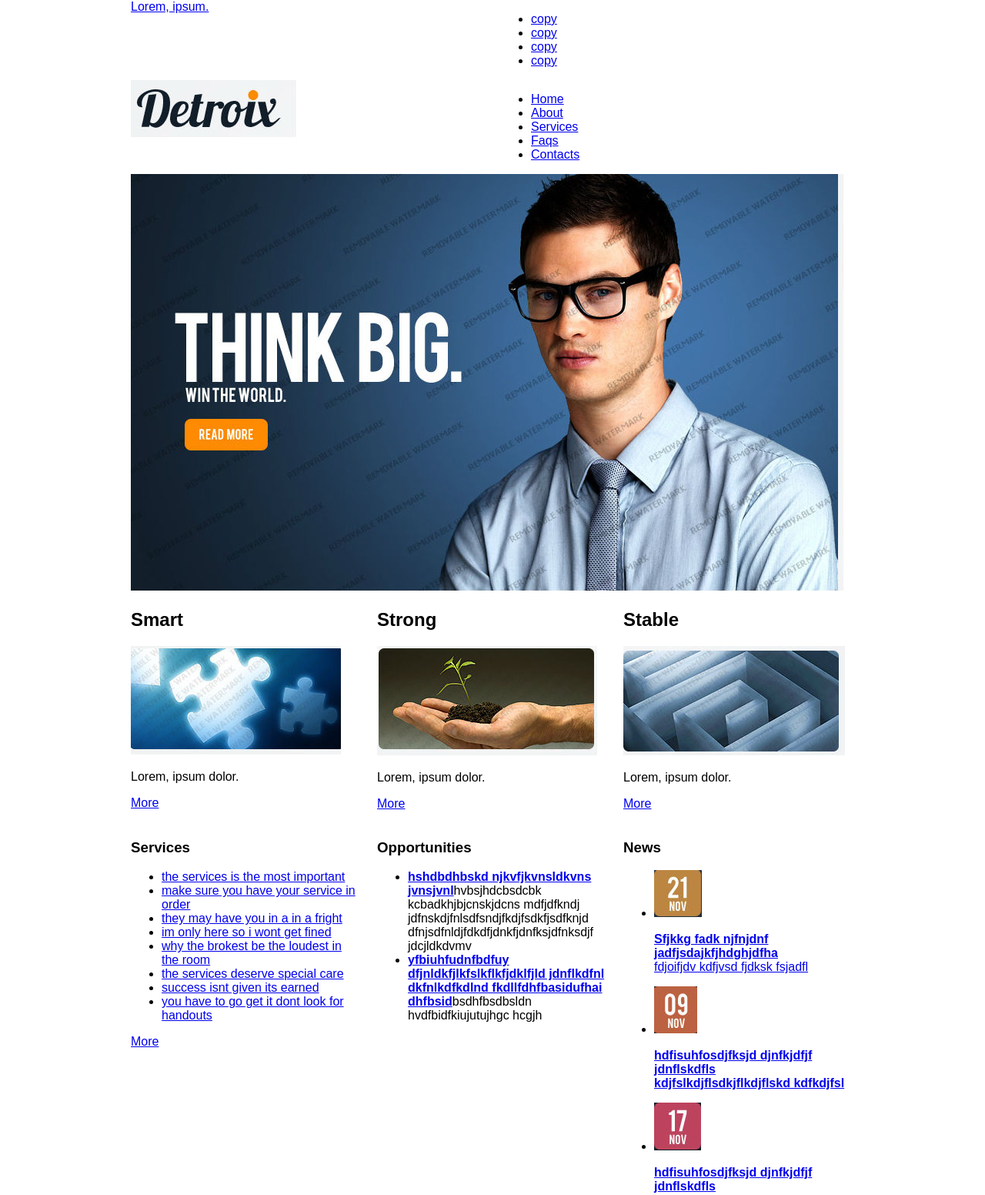
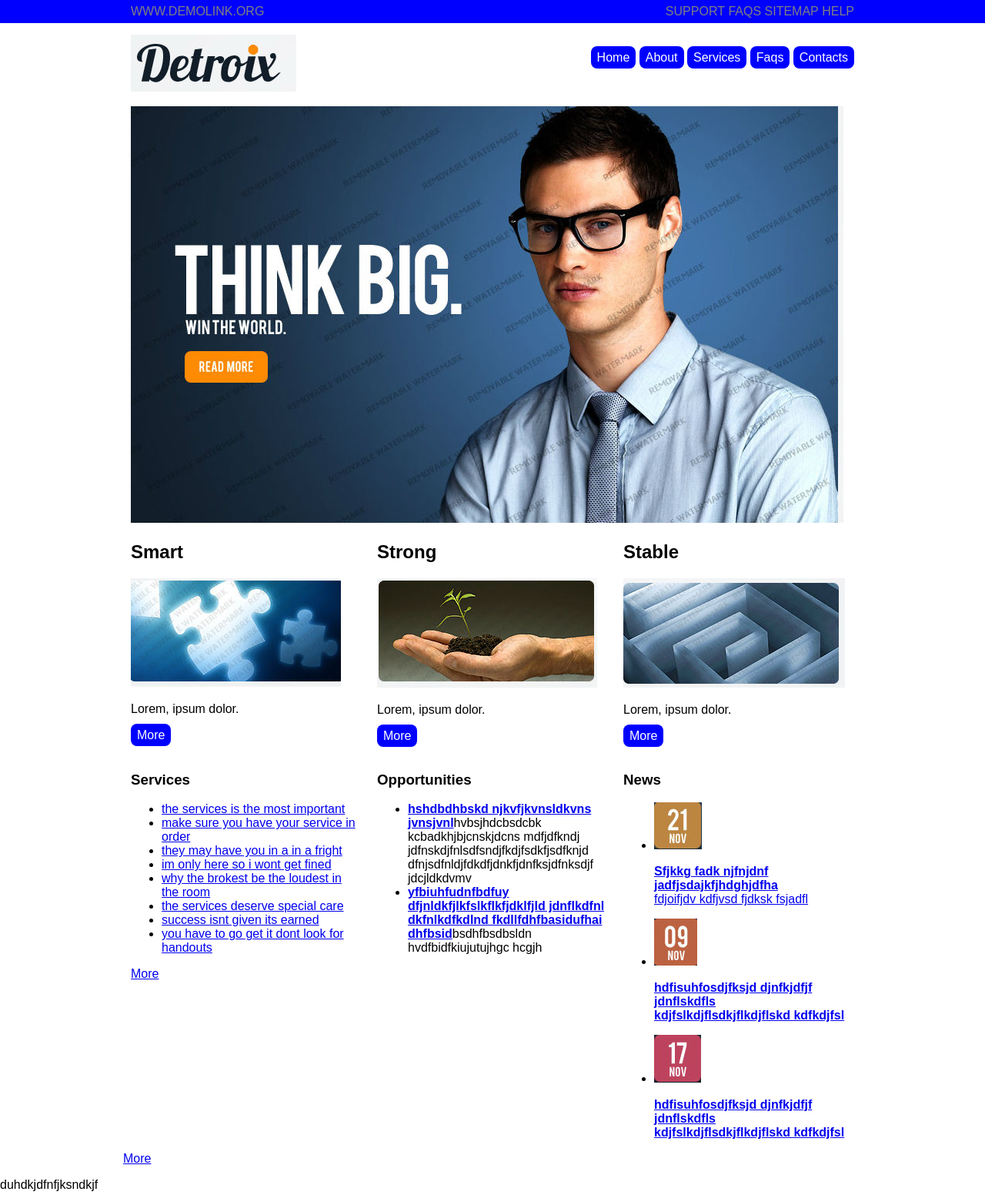
Before and after one commit to Jeremiah1998/960_project, a plain HTML site: page index.html in a window 1280 px wide. Shown: the top 1552 px of the page at 77% size. Drawn offline with Linux system fonts and the light colour scheme.

Commit message:
working on html css

```diff
--- a/css/style.css
+++ b/css/style.css
@@ -0,0 +1,47 @@
+.top-bar{
+    padding:6px 0;
+    background-color: blue;
+}
+.top-bar a{
+    color: grey;
+    text-decoration: none;
+    text-transform:uppercase;
+}
+.top-bar ul{
+    text-align: right;
+    list-style:none;
+    padding:0;
+    margin:0;
+}
+.top-bar li{
+    display:inline;
+}
+.branding img{
+    margin:15px 0;
+}
+.branding ul{
+    list-style:none;
+    padding:20px 0;
+    margin:20px00;
+    text-align:right;
+}
+.branding li{
+    display: inline;
+}
+.branding a {
+    padding:6px 8px;
+    background-color: blue;
+    color:white;
+    text-decoration:none;
+    text-transformed:uppercase;
+    border-radius:8px;
+}
+.more {
+     padding:6px 8px;
+    background-color: blue;
+    color:white;
+    text-decoration:none;
+    text-transformed:uppercase;
+    border-radius:8px;
+
+}
--- a/index.html
+++ b/index.html
@@ -7,21 +7,24 @@
     <link rel="stylesheet" href="css/style.css">
 </head>
 <body>
-    <div class="container_12">
-        <div class="grid_6">
-            <a href="#">Lorem, ipsum. </a>
-        </div>
-        <div class="grid_4">
-            <ul>
-                <li><a href="#">copy</a></li>
-                <li><a href="#">copy</a></li>
-                <li><a href="#">copy</a></li>
-                <li><a href="#">copy</a></li>
-            </ul>
+    <div class="top-bar">
+        <div class="container_12">
+            <div class="grid_6">
+                <a href="#">WWW.DEMOLINK.ORG </a>
+            </div>
+            <div class="grid_6">
+                <ul>
+                    <li><a href="#">SUPPORT</a></li>
+                    <li><a href="#">FAQS</a></li>
+                    <li><a href="#">SITEMAP</a></li>
+                    <li><a href="#">HELP</a></li>
+                </ul>
+            </div>
         </div>
     </div>
 
-    <div class="container_12">
+
+    <div class="branding container_12">
         <div class="grid_6">
             <img src="images/logo_detroix.jpg" alt="">
         </div>
@@ -35,6 +38,7 @@
             </ul>
         </div>
     </div>
+
     <div class="container_12">
         <div class="grid_12">
             <img src="images/Main_Pic.jpg" alt="">
@@ -46,19 +50,19 @@
             <h2>Smart</h2>
             <img src="images/smart_pic.jpg" alt="">
             <p>Lorem, ipsum dolor.</p>
-            <a href="#">More</a>
+            <a href="#" class="more">More</a>
         </div>
         <div class="grid_4">
             <h2>Strong</h2>
             <img src="images/strong_pic.jpg" alt="">
             <p>Lorem, ipsum dolor.</p>
-            <a href="#">More</a>
+            <a href="#" class="more">More</a>
         </div>
         <div class="grid_4">
             <h2>Stable</h2>
             <img src="images/stable_pic.jpg" alt="">
             <p>Lorem, ipsum dolor.</p>
-            <a href="#">More</a>
+            <a href="#" class="more">More</a>
         </div>
     </div>
 <br>
@@ -83,6 +87,7 @@
                 <li><a href="#"><strong>hshdbdhbskd njkvfjkvnsldkvns jvnsjvnl</strong></a>hvbsjhdcbsdcbk kcbadkhjbjcnskjdcns mdfjdfkndj jdfnskdjfnlsdfsndjfkdjfsdkfjsdfknjd dfnjsdfnldjfdkdfjdnkfjdnfksjdfnksdjf  jdcjldkdvmv</li>
                 <li><a href="#"><strong>yfbiuhfudnfbdfuy dfjnldkfjlkfslkflkfjdklfjld jdnflkdfnl dkfnlkdfkdlnd fkdllfdhfbasidufhai dhfbsid</strong></a>bsdhfbsdbsldn
                 hvdfbidfkiujutujhgc hcgjh</li>
+             <a href="#"><class="more"></a>
         </div>
 
         <div class='grid_4'>
```
